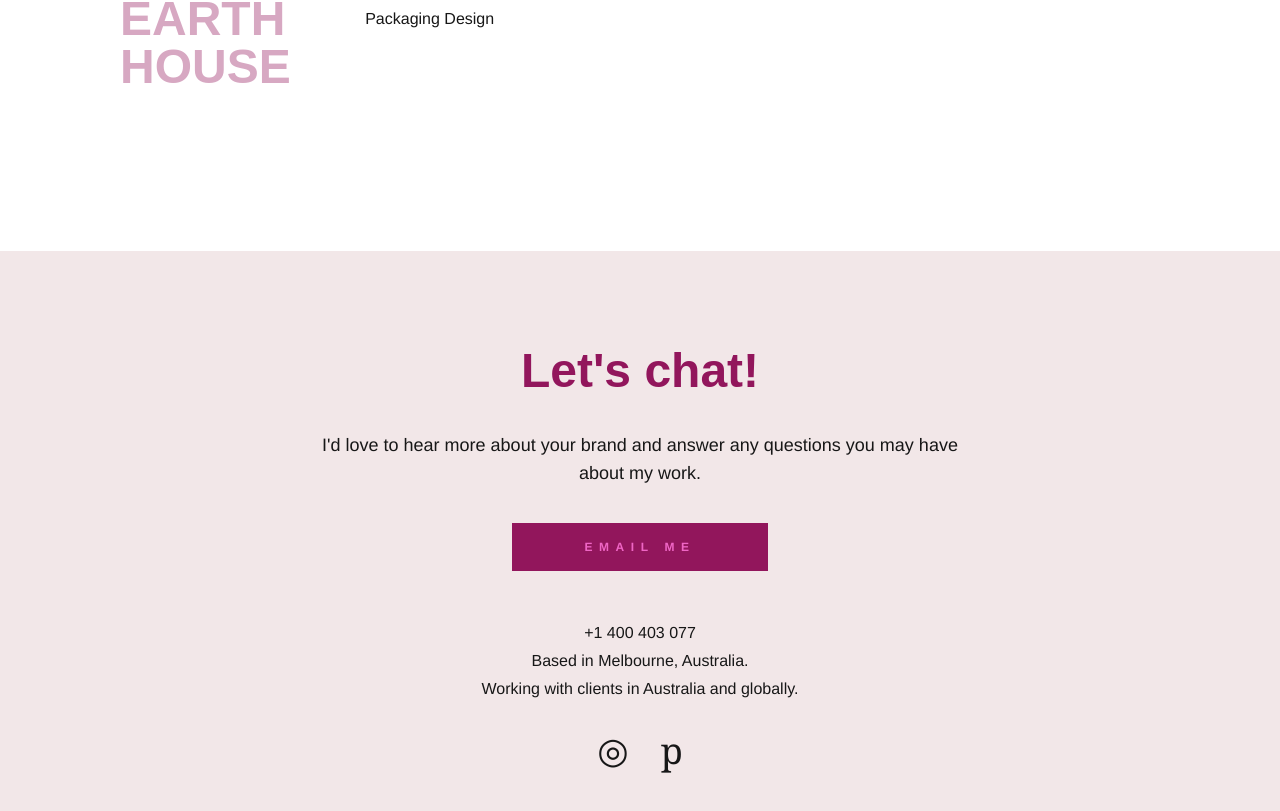
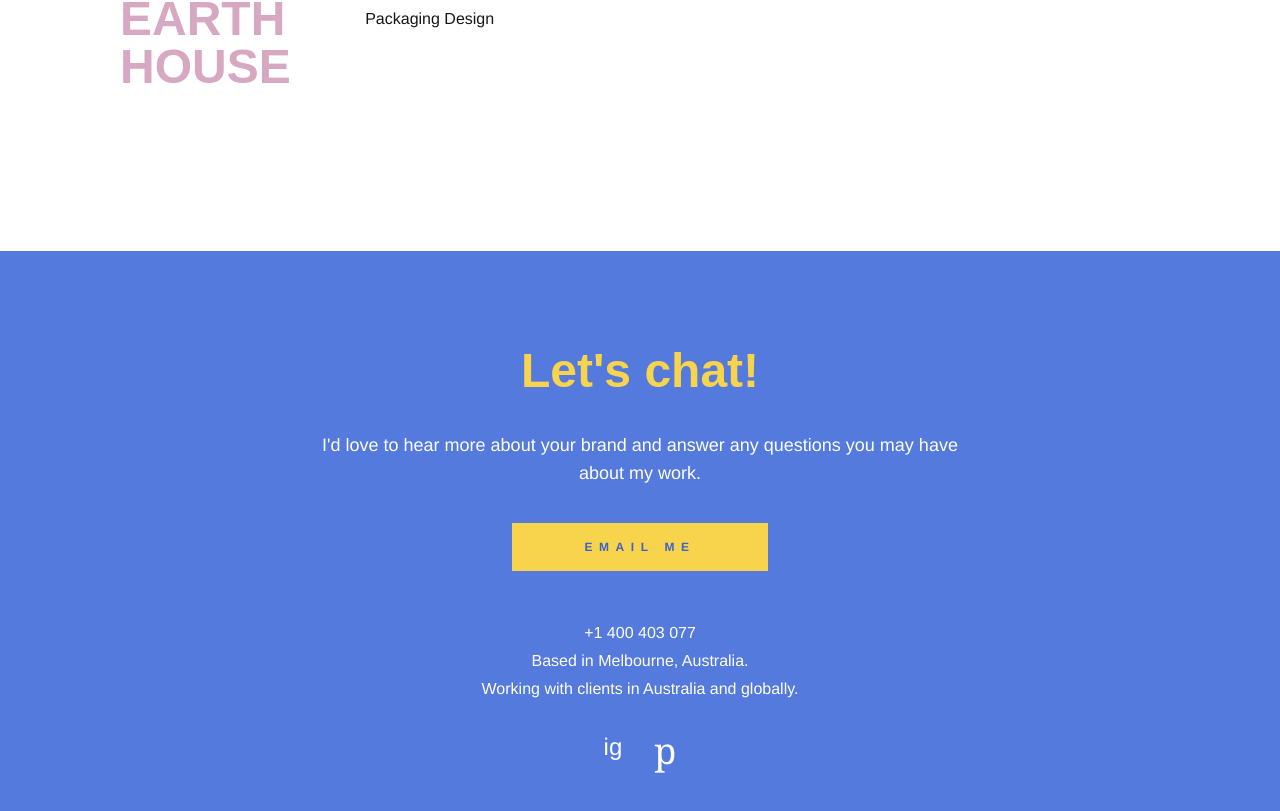
Before and after one commit to qimuxuexue-ctrl/designer-portfolio, a Next.js app: page / in a window 1280 px wide. Shown: the part 1409-2220 px from the top of the page. Built offline with nearby package versions, Linux system fonts and the light colour scheme.

Commit message:
Update footer color palette

```diff
--- a/components/Footer.tsx
+++ b/components/Footer.tsx
@@ -2,28 +2,28 @@ import Link from "next/link";
 
 export function Footer() {
   return (
-    <footer className="bg-blush text-center text-ink">
+    <footer className="bg-bookingBlue text-center text-white">
       <div className="mx-auto max-w-5xl px-6 py-20 md:py-24">
-        <h2 className="font-display text-4xl font-black text-plum md:text-5xl">
+        <h2 className="font-display text-4xl font-black text-sunYellow md:text-5xl">
           Let&apos;s chat!
         </h2>
-        <p className="mx-auto mt-9 max-w-2xl text-base font-medium leading-8 md:text-lg">
+        <p className="mx-auto mt-9 max-w-2xl text-base font-medium leading-8 text-white md:text-lg">
           I&apos;d love to hear more about your brand and answer any questions you may
           have about my work.
         </p>
         <Link
-          className="mx-auto mt-9 inline-flex min-w-64 justify-center bg-plum px-12 py-4 text-xs font-black uppercase tracking-[0.55em] text-bubblegum transition hover:bg-ink"
+          className="mx-auto mt-9 inline-flex min-w-64 justify-center bg-sunYellow px-12 py-4 text-xs font-black uppercase tracking-[0.55em] text-titleBlue transition hover:brightness-95"
           href="/contact"
         >
           Email me
         </Link>
-        <div className="mt-12 text-base font-medium leading-7">
+        <div className="mt-12 text-base font-medium leading-7 text-white">
           <p>+1 400 403 077</p>
           <p>Based in Melbourne, Australia.</p>
           <p>Working with clients in Australia and globally.</p>
         </div>
-        <div className="mt-7 flex justify-center gap-8 text-4xl">
-          <span>◎</span>
+        <div className="mt-7 flex justify-center gap-8 text-4xl text-white">
+          <span className="font-sans text-2xl">ig</span>
           <span className="font-serif">p</span>
         </div>
       </div>
--- a/tailwind.config.ts
+++ b/tailwind.config.ts
@@ -18,6 +18,7 @@ const config: Config = {
         bubblegum: "#ef66c5",
         bookingBlue: "#547ADD",
         titleBlue: "#3C63C8",
+        sunYellow: "#F8D44D",
         plum: "#92165c",
         blush: "#f2e7e8"
       },
```
